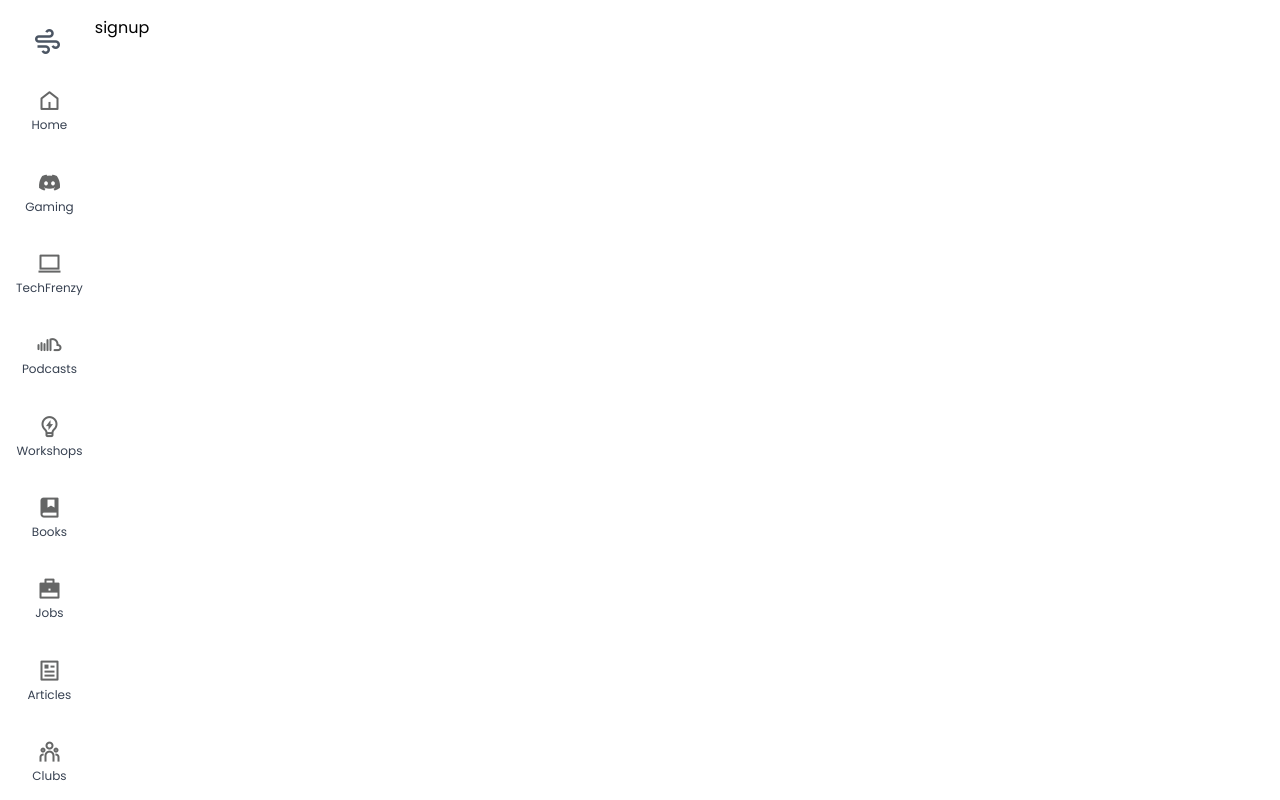
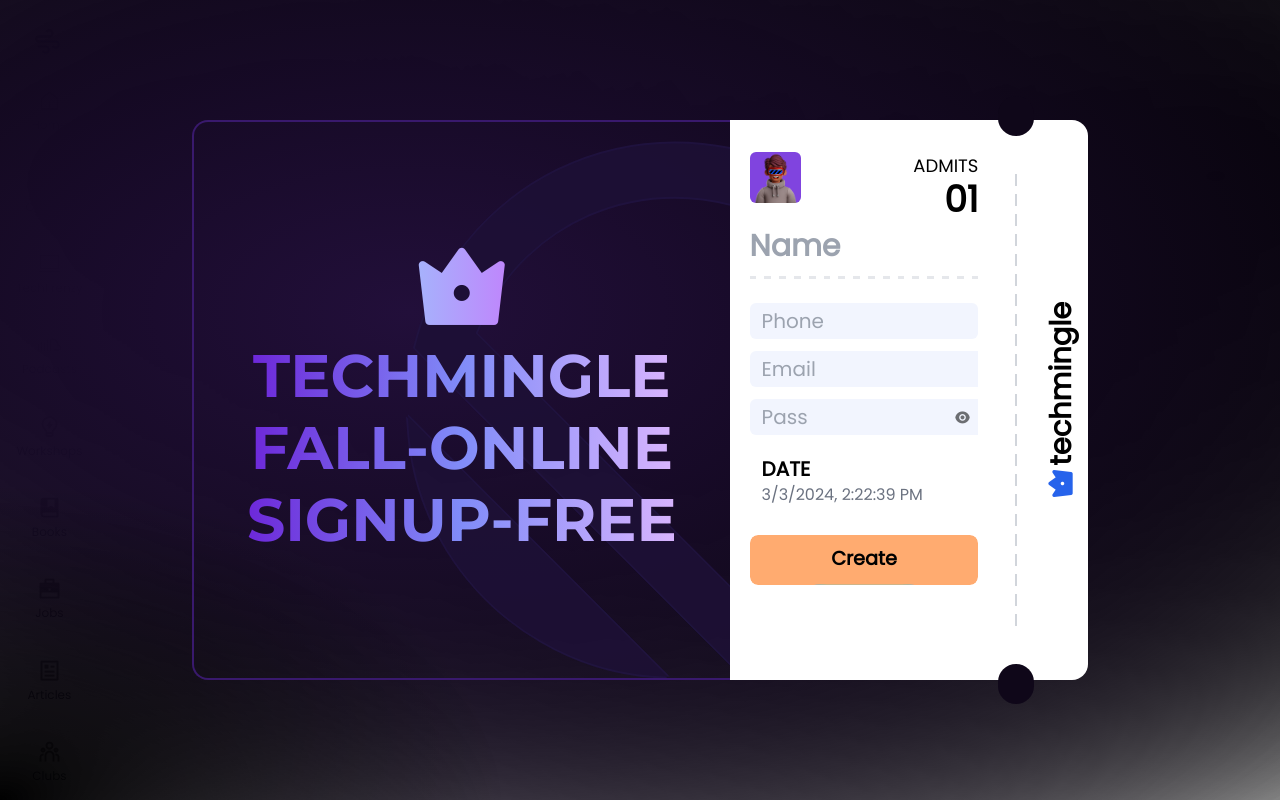
Before and after one commit to BubbleBitCore/TechMingle, a React (Create React App) app: page /signup in a window 1280 px wide. Built offline with nearby package versions, Linux system fonts and the light colour scheme.

Commit message:
Added signup page

```diff
--- a/public/index.html
+++ b/public/index.html
@@ -26,7 +26,7 @@
     />
     <!-- Remix Icon CDN -->
     <link
-      href="https://cdn.jsdelivr.net/npm/remixicon@4.0.0/fonts/remixicon.css"
+      href="https://cdn.jsdelivr.net/npm/remixicon@4.2.0/fonts/remixicon.css"
       rel="stylesheet"
     />
     <!-- Font-awesome Icon CDN -->
--- /dev/null
+++ b/src/components/FancyButton.jsx
@@ -0,0 +1,20 @@
+const FancyButton = ({ text1 = "Button", text2 = "Buttons" }) => {
+  return (
+    <>
+      <div class="fancyBtnWrapper">
+        <button class="btn">
+          <div class="btn__bg">
+            <span class="btn__bg__layer btn__bg__layer-first"></span>
+            <span class="btn__bg__layer btn__bg__layer-second"></span>
+            <span class="btn__bg__layer btn__bg__layer-third"></span>
+          </div>
+
+          <span class="btn__text-out">{text1}</span>
+          <span class="btn__text-in">{text2}</span>
+        </button>
+      </div>
+    </>
+  );
+};
+
+export default FancyButton;
--- a/src/index.css
+++ b/src/index.css
@@ -48,6 +48,11 @@ html {
   /* Set neon color */
   --neon-text-color: #3096a6;
   --neon-border-color: #08f;
+
+  /* fancy buttton */
+  --color-main: #a474ff;
+  --color-main-second: #17f1d1;
+  --color-main-third: #ffab70;
 }
 
 .flickerNeonText {
@@ -229,3 +234,121 @@ html {
     display: none;
   }
 }
+
+/* Signup */
+
+.bgGradient {
+  background-color: rgba(0, 0, 0, 0);
+  background-image: radial-gradient(at 0% 100%, rgb(0, 0, 0) 0, transparent 28%),
+    radial-gradient(at 32% 39%, #220f3a 0, transparent 100%),
+    radial-gradient(at 24% 25%, rgb(0, 0, 0) 0, transparent 100%),
+    radial-gradient(at 12% 22%, rgb(0, 0, 0) 0, transparent 100%),
+    radial-gradient(at 54% 46%, rgb(0, 0, 0) 0, transparent 100%),
+    radial-gradient(at 95% 22%, rgb(0, 0, 0) 0, transparent 100%),
+    radial-gradient(at 69% 41%, rgb(0, 0, 0) 0, transparent 100%);
+}
+
+/* fancy button  */
+.fancyBtnWrapper {
+  display: flex;
+  justify-content: center;
+  width: 100%;
+  height: 100%;
+}
+.btn {
+  display: inline-block;
+  width: 100%;
+  height: 100%;
+  position: relative;
+  border: none;
+  border-radius: 0.5rem;
+  cursor: pointer;
+  overflow: hidden;
+  background-color: transparent;
+}
+.btn:hover .btn__bg {
+  scale: 0.94;
+}
+.btn:hover .btn__text-out {
+  transition: transform 1s cubic-bezier(0.32, 0.99, 0.49, 0.99), opacity 0.4s;
+  transform: translateY(-33.333333%);
+  opacity: 0;
+}
+.btn:hover .btn__text-in {
+  transition: 1s all cubic-bezier(0.32, 0.99, 0.49, 0.99);
+  transform: translateY(0);
+  opacity: 1;
+}
+.btn:hover .btn__bg__layer-first,
+.btn:hover .btn__bg__layer-second,
+.btn:hover .btn__bg__layer-third {
+  border-radius: 60% 60% 0 0;
+  transform: translateY(1rem);
+}
+.btn:hover .btn__bg__layer-first {
+  transition: transform 1s cubic-bezier(0.19, 1, 0.22, 1) 200ms,
+    border-radius 0.2s cubic-bezier(0.19, 1, 0.22, 1) 270ms;
+}
+.btn:hover .btn__bg__layer-second {
+  transition: transform 1s cubic-bezier(0.19, 1, 0.22, 1) 300ms,
+    border-radius 0.2s cubic-bezier(0.19, 1, 0.22, 1) 470ms;
+}
+.btn:hover .btn__bg__layer-third {
+  transition: transform 1s cubic-bezier(0.19, 1, 0.22, 1) 380ms,
+    border-radius 0.2s cubic-bezier(0.19, 1, 0.22, 1) 670ms;
+}
+.btn__text-out,
+.btn__text-in {
+  display: flex;
+  justify-content: center;
+  align-items: center;
+  position: absolute;
+  inset: 0;
+  margin: auto;
+  font-weight: 700;
+  font-size: 1.2rem;
+  z-index: 10;
+  font-family: Poppins, system-ui;
+}
+.btn__text-in {
+  opacity: 0;
+  transform: translateY(33.333333%);
+}
+.btn__bg {
+  height: inherit;
+  width: inherit;
+  transition: scale 1.5s cubic-bezier(0.19, 1, 0.22, 1);
+  background-color: var(--color-main-third);
+  border-radius: 0.5rem;
+  overflow: hidden;
+}
+.btn__bg__layer {
+  position: absolute;
+  display: block;
+  bottom: 0;
+  left: 50%;
+  translate: -50%;
+  border-radius: 999rem 999rem 0 0;
+  border: none;
+  width: 120%;
+  height: 200%;
+  z-index: 20;
+  transform: translateY(100%) translateX(0);
+}
+.btn__bg__layer-first {
+  background-color: var(--color-main);
+}
+.btn__bg__layer-second {
+  background-color: var(--color-main-second);
+}
+.btn__bg__layer-third {
+  background-color: var(--color-main-third);
+}
+
+.outlinedText {
+  text-shadow: 2px 0 0 #211442, /*right */ 0 2px 0 #211442, /*top */ -2px 0 0 #211442,
+    /*left */ 0 -2px 0 #211442; /*bottom */
+  /* -webkit-text-stroke-width: 3px;
+  -webkit-text-stroke-color:#221445; */
+  color: #1d1036;
+}
--- a/src/pages/Login.jsx
+++ b/src/pages/Login.jsx
@@ -61,7 +61,7 @@ const Login = () => {
             {/* Form */}
             <form
               onSubmit={handleSubmit(handleRegistration)}
-              className="rounded-md h-[70%]max-sm:h-auto w-full"
+              className="rounded-md h-[70%]max-sm:h-auto w-full "
             >
               <h1 className="select-none poppins text-3xl font-bold w-[60%] max-sm:w-full mb-8">
                 Unite & Innovate, Crafting Tomorrow's Legacy
--- a/src/pages/Signup.jsx
+++ b/src/pages/Signup.jsx
@@ -1,5 +1,114 @@
+import man2 from "../assets/images/man2.png";
+import FancyButton from "../components/FancyButton";
+
 const Signup = () => {
-  return <div>signup</div>;
+  return (
+    <>
+      <div className="fixed top-0 left-0 w-full h-full flex justify-center  items-center  bgGradient">
+        <div className="w-[70%] h-[70vh] rounded-2xl flex justify-center items-center">
+          {/* section 1 */}
+          <div className="w-[60%] flex justify-center items-center h-full rounded-2xl  border-2 border-r-0 rounded-r-none  border-[#39196D] relative z-20">
+            <div className="flex  flex-col justify-center items-center ">
+              <i className="ri-vip-crown-2-fill  relative z-20 bg-gradient-to-r from-indigo-300 to-purple-400 text-transparent bg-clip-text text-8xl mb-3"></i>
+              <p className="uppercase text-center relative z-20 bg-gradient-to-r from-violet-700 to-purple-300 via-indigo-400 text-transparent bg-clip-text text-6xl font-bold monsterrat mb-3">
+                TECHMINGLE
+              </p>
+              <p className="uppercase text-center relative z-20 bg-gradient-to-r from-violet-700 to-purple-300 via-indigo-400 text-transparent bg-clip-text text-6xl font-bold monsterrat mb-3">
+                FALL-ONLINE
+              </p>
+              <p className="uppercase text-center relative z-20 bg-gradient-to-r from-violet-700 to-purple-300 via-indigo-400 text-transparent bg-clip-text text-6xl font-bold monsterrat mb-3">
+                SIGNUP-FREE
+              </p>
+            </div>
+            {/* Text bg */}
+            <div className="absolute overflow-hidden top-0 h-full w-full left-0 outlinedText z-10 orbitron text-[50vw] ">
+              <i className="absolute -top-48 left-[30%] ri-gatsby-line opacity-85  "></i>
+            </div>
+          </div>
+          {/* section 2 */}
+          <div className="w-[40%] h-full rounded-2xl rounded-l-none  flex">
+            {/* form */}
+            <div className="w-[75%] h-full bg-white flex flex-col p-5 py-8">
+              <div className="w-full flex flex-col gap-2">
+                <div className="w-full flex justify-between">
+                  {/* avtar */}
+                  <div className="w-[4vw] h-[4vw] rounded-md bg-[#8044df]">
+                    <img src={man2} alt="" />
+                  </div>
+                  <div className="flex flex-col items-end">
+                    <p className="text-lg poppins ">ADMITS</p>
+                    <p className="font-bold  text-4xl poppins">01</p>
+                  </div>
+                </div>
+                <div className="w-full overflow-hidden">
+                  <input
+                    className="border-none outline-none text-3xl poppins font-bold"
+                    type="text"
+                    placeholder="Name"
+                  />
+                </div>
+              </div>
+              {/* Divider */}
+              <div className="my-3 mb-6 flex gap-2">
+                {new Array(16).fill(0).map((_, key) => (
+                  <span key={key} className="h-[3px] w-2 bg-gray-200"></span>
+                ))}
+              </div>
+              {/* Other fields */}
+              <div className="w-full overflow-hidden mb-3">
+                <input
+                  className="border-none w-full outline-none text-xl bg-[#F2F5FE] rounded-md px-3 pr-10 py-1 "
+                  type="text"
+                  placeholder="Phone"
+                />
+              </div>
+              <div className="w-full overflow-hidden mb-3">
+                <input
+                  className="border-none outline-none text-xl bg-[#F2F5FE] rounded-md px-3 pr-10 py-1   "
+                  type="text"
+                  placeholder="Email"
+                />
+              </div>
+              <div className="w-full overflow-hidden  relative  mb-3">
+                <input
+                  className="border-none outline-none text-xl bg-[#F2F5FE] rounded-md px-3 pr-10 py-1   "
+                  type="password"
+                  placeholder="Pass"
+                />
+                <i className="absolute top-1/2 -translate-y-1/2 right-2 cursor-pointer opacity-55 hover:opacity-100 transition-all ri-eye-fill"></i>
+              </div>
+              <div className="px-3 my-2">
+                <p className="text-xl font-bold">DATE</p>
+                <p className="text-gray-500">{new Date().toLocaleString()}</p>
+              </div>
+              <div className="w-full h-[10%] mt-5">
+                <FancyButton text1="Create" text2="Journey" />
+              </div>
+            </div>
+            {/* Ticket styles */}
+            <div className="w-[10%] h-full relative ">
+              <div className="bg-[#0F0719]  w-full h-10 absolute -top-6 rounded-full"></div>
+              <div className="bg-white w-full border border-white  h-full flex justify-center items-center flex-col gap-2">
+                {new Array(23).fill(0).map((_, key) => (
+                  <span key={key} className="h-3 w-[2px] bg-gray-300"></span>
+                ))}
+              </div>
+              <div className="bg-[#0F0719]  w-full h-10 absolute -bottom-6 rounded-full"></div>
+            </div>
+            {/* Company Text */}
+            <div className="w-[15%] h-full  bg-white rounded-l-none rounded-2xl relative">
+              <div className="-rotate-90 absolute 2xl:right-[65%] sm:right-1/2  bottom-1/2 translate-y-1/2 translate-x-1/2 font-bold poppins text-[2.25vw]">
+                <p>
+                  <i className="ri-vip-crown-2-fill mr-1 text-[#2663EB]"></i>
+                  techmingle
+                </p>
+              </div>
+            </div>
+          </div>
+        </div>
+      </div>
+    </>
+  );
 };
 
 export default Signup;
```
